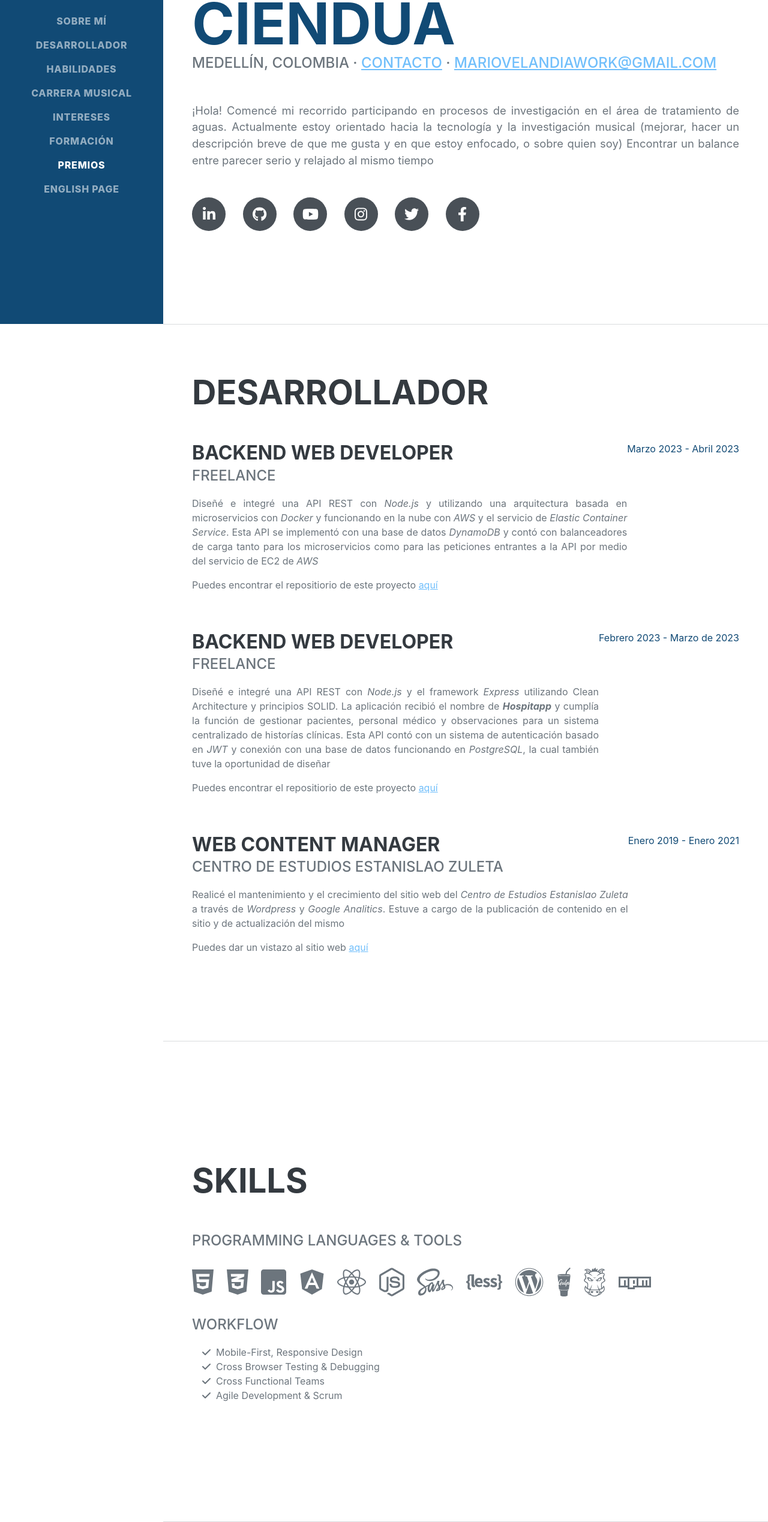
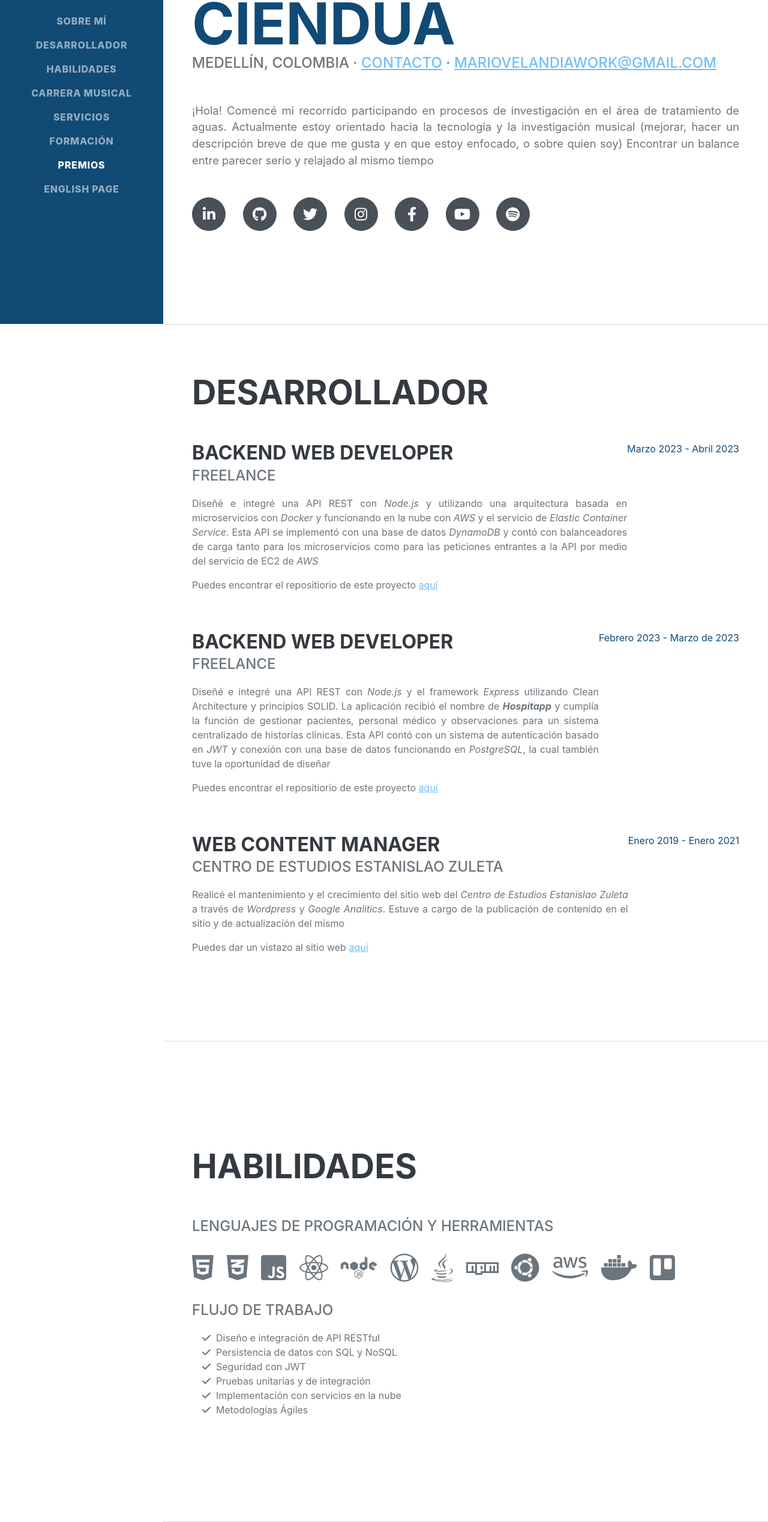
Before and after one commit to mariovelandiac/personal-web, a website: page public/index.html in a window 1280 px wide. Shown: the part 260-2797 px from the top of the page at 60% size. Drawn offline with nearby package versions, Linux system fonts and the light colour scheme; a web font is replaced by a local one.

Commit message:
terminando sección de habilidades y de educación

```diff
--- a/public/index.html
+++ b/public/index.html
@@ -74,8 +74,8 @@
             >
           </li>
           <li class="nav-item">
-            <a class="nav-link js-scroll-trigger" href="#interests"
-              >Intereses</a
+            <a class="nav-link js-scroll-trigger" href="#services"
+              >Servicios</a
             >
           </li>
           <li class="nav-item">
@@ -134,9 +134,9 @@
             ></a>
             <a
               class="social-icon"
-              href="https://www.youtube.com/channel/UC_CJj7UOJnbZ9AwfyFP9yug"
+              href="https://twitter.com/mariovelandiac"
               target="_blank"
-              ><i class="fab fa-youtube"></i
+              ><i class="fab fa-twitter"></i
             ></a>
             <a
               class="social-icon"
@@ -146,15 +146,21 @@
             ></a>
             <a
               class="social-icon"
-              href="https://twitter.com/mariovelandiac"
+              href="https://facebook.com/mariovelandiac"
               target="_blank"
-              ><i class="fab fa-twitter"></i
+              ><i class="fab fa-facebook-f"></i
             ></a>
             <a
               class="social-icon"
-              href="https://facebook.com/mariovelandiac"
+              href="https://www.youtube.com/channel/UC_CJj7UOJnbZ9AwfyFP9yug"
               target="_blank"
-              ><i class="fab fa-facebook-f"></i
+              ><i class="fab fa-youtube"></i
+            ></a>
+            <a
+              class="social-icon"
+              href="https://open.spotify.com/user/qhpm9n4gkzf0x98pmsf38o16d"
+              target="_blank"
+              ><i class="fab fa-spotify"></i
             ></a>
           </div>
         </div>
@@ -171,10 +177,21 @@
               <h3 class="mb-0">Backend Web Developer</h3>
               <div class="subheading mb-3">Freelance</div>
               <p>
-              Diseñé e integré una API REST con <em>Node.js</em> y utilizando una arquitectura basada en microservicios con <em>Docker</em> y funcionando en la nube con <em>AWS</em> y el servicio de <em>Elastic Container Service</em>. Esta API se implementó con una base de datos <em>DynamoDB</em> y contó con balanceadores de carga tanto para los microservicios como para las peticiones entrantes a la API por medio del servicio de EC2 de <em>AWS</em></p>
+                Diseñé e integré una API REST con <em>Node.js</em> y utilizando
+                una arquitectura basada en microservicios con <em>Docker</em> y
+                funcionando en la nube con <em>AWS</em> y el servicio de
+                <em>Elastic Container Service</em>. Esta API se implementó con
+                una base de datos <em>DynamoDB</em> y contó con balanceadores de
+                carga tanto para los microservicios como para las peticiones
+                entrantes a la API por medio del servicio de EC2 de <em>AWS</em>
+              </p>
               <p>
                 Puedes encontrar el repositiorio de este proyecto
-              <a href="https://github.com/mariovelandiac/hospitapp" target="_blank">aquí</a>
+                <a
+                  href="https://github.com/mariovelandiac/hospitapp"
+                  target="_blank"
+                  >aquí</a
+                >
               </p>
             </div>
             <div class="flex-shrink-0">
@@ -188,11 +205,23 @@
               <h3 class="mb-0">Backend Web Developer</h3>
               <div class="subheading mb-3">Freelance</div>
               <p>
-                Diseñé e integré una API REST con <em>Node.js</em> y el framework <em>Express</em> utilizando Clean Architecture y principios SOLID. La aplicación recibió el nombre de <em><b>Hospitapp</b></em> y cumplía la función de gestionar pacientes, personal médico y observaciones para un sistema centralizado de historías clínicas. Esta API contó con un sistema de autenticación basado en <em>JWT</em> y conexión con una base de datos funcionando en <em>PostgreSQL</em>, la cual también tuve la oportunidad de diseñar
+                Diseñé e integré una API REST con <em>Node.js</em> y el
+                framework <em>Express</em> utilizando Clean Architecture y
+                principios SOLID. La aplicación recibió el nombre de
+                <em><b>Hospitapp</b></em> y cumplía la función de gestionar
+                pacientes, personal médico y observaciones para un sistema
+                centralizado de historías clínicas. Esta API contó con un
+                sistema de autenticación basado en <em>JWT</em> y conexión con
+                una base de datos funcionando en <em>PostgreSQL</em>, la cual
+                también tuve la oportunidad de diseñar
               </p>
               <p>
                 Puedes encontrar el repositiorio de este proyecto
-                <a href="https://github.com/mariovelandiac/alegra-test" target="_blank">aquí</a>
+                <a
+                  href="https://github.com/mariovelandiac/alegra-test"
+                  target="_blank"
+                  >aquí</a
+                >
               </p>
             </div>
             <div class="flex-shrink-0">
@@ -204,9 +233,15 @@
           >
             <div class="flex-grow-1">
               <h3 class="mb-0">Web Content Manager</h3>
-              <div class="subheading mb-3">Centro de Estudios Estanislao Zuleta</div>
+              <div class="subheading mb-3">
+                Centro de Estudios Estanislao Zuleta
+              </div>
               <p>
-                Realicé el mantenimiento y el crecimiento del sitio web del <em>Centro de Estudios Estanislao Zuleta</em> a través de <em>Wordpress</em> y <em>Google Analitics</em>. Estuve a cargo de la publicación de contenido en el sitio y de actualización del mismo
+                Realicé el mantenimiento y el crecimiento del sitio web del
+                <em>Centro de Estudios Estanislao Zuleta</em> a través de
+                <em>Wordpress</em> y <em>Google Analitics</em>. Estuve a cargo
+                de la publicación de contenido en el sitio y de actualización
+                del mismo
               </p>
               <p>
                 Puedes dar un vistazo al sitio web
@@ -223,39 +258,51 @@
       <!-- Skills-->
       <section class="resume-section" id="skills">
         <div class="resume-section-content">
-          <h2 class="mb-5">Skills</h2>
-          <div class="subheading mb-3">Programming Languages & Tools</div>
+          <h2 class="mb-5">Habilidades</h2>
+          <div class="subheading mb-3">
+            Lenguajes de programación y herramientas
+          </div>
           <ul class="list-inline dev-icons">
             <li class="list-inline-item"><i class="fab fa-html5"></i></li>
             <li class="list-inline-item"><i class="fab fa-css3-alt"></i></li>
             <li class="list-inline-item"><i class="fab fa-js-square"></i></li>
-            <li class="list-inline-item"><i class="fab fa-angular"></i></li>
             <li class="list-inline-item"><i class="fab fa-react"></i></li>
-            <li class="list-inline-item"><i class="fab fa-node-js"></i></li>
-            <li class="list-inline-item"><i class="fab fa-sass"></i></li>
-            <li class="list-inline-item"><i class="fab fa-less"></i></li>
-            <li class="list-inline-item"><i class="fab fa-wordpress"></i></li>
-            <li class="list-inline-item"><i class="fab fa-gulp"></i></li>
-            <li class="list-inline-item"><i class="fab fa-grunt"></i></li>
+            <li class="list-inline-item"><i class="fab fa-node"></i></li>
+            <li class="list-inline-item">
+              <i class="fab fa-wordpress-simple"></i>
+            </li>
+            <li class="list-inline-item"><i class="fab fa-java"></i></li>
             <li class="list-inline-item"><i class="fab fa-npm"></i></li>
+            <li class="list-inline-item"><i class="fab fa-ubuntu"></i></li>
+            <li class="list-inline-item"><i class="fab fa-aws"></i></li>
+            <li class="list-inline-item"><i class="fab fa-docker"></i></li>
+            <li class="list-inline-item"><i class="fab fa-trello"></i></li>
           </ul>
-          <div class="subheading mb-3">Workflow</div>
+          <div class="subheading mb-3">Flujo de Trabajo</div>
           <ul class="fa-ul mb-0">
             <li>
               <span class="fa-li"><i class="fas fa-check"></i></span>
-              Mobile-First, Responsive Design
+              Diseño e integración de API RESTful
             </li>
             <li>
               <span class="fa-li"><i class="fas fa-check"></i></span>
-              Cross Browser Testing & Debugging
+              Persistencia de datos con SQL y NoSQL
             </li>
             <li>
               <span class="fa-li"><i class="fas fa-check"></i></span>
-              Cross Functional Teams
+              Seguridad con JWT
             </li>
             <li>
               <span class="fa-li"><i class="fas fa-check"></i></span>
-              Agile Development & Scrum
+              Pruebas unitarias y de integración
+            </li>
+            <li>
+              <span class="fa-li"><i class="fas fa-check"></i></span>
+              Implementación con servicios en la nube
+            </li>
+            <li>
+              <span class="fa-li"><i class="fas fa-check"></i></span>
+              Metodologías Ágiles
             </li>
           </ul>
         </div>
@@ -281,9 +328,9 @@
       </section>
       <hr class="m-0" />
       <!-- Interests-->
-      <section class="resume-section" id="interests">
+      <section class="resume-section" id="services">
         <div class="resume-section-content">
-          <h2 class="mb-5">Interests</h2>
+          <h2 class="mb-5">Servicios</h2>
           <p>
             Apart from being a web developer, I enjoy most of my time being
             outdoors. In the winter, I am an avid skier and novice ice climber.
@@ -302,28 +349,39 @@
       <!-- Education-->
       <section class="resume-section" id="education">
         <div class="resume-section-content">
-          <h2 class="mb-5">Education</h2>
+          <h2 class="mb-5">Educación</h2>
           <div
             class="d-flex flex-column flex-md-row justify-content-between mb-5"
           >
             <div class="flex-grow-1">
-              <h3 class="mb-0">University of Colorado Boulder</h3>
-              <div class="subheading mb-3">Bachelor of Science</div>
-              <div>Computer Science - Web Development Track</div>
-              <p>GPA: 3.23</p>
+              <h3 class="mb-0">Universidad Nacional de Colombia</h3>
+              <div class="subheading mb-3">Ingenieiro Químico</div>
+              <div>Investigación en Química experimental - Fenómenos de Superficie</div>
+              <p>GPA: 4.3</p>
             </div>
             <div class="flex-shrink-0">
-              <span class="text-primary">August 2006 - May 2010</span>
+              <span class="text-primary">Febrero 2014 - Diciembre 2019</span>
+            </div>
+          </div>
+          <div class="d-flex flex-column flex-md-row justify-content-between mb-5">
+            <div class="flex-grow-1">
+              <h3 class="mb-0">Tecnológico de Artes Débora Arango</h3>
+              <div class="subheading mb-3">Tecnólogo en Prácticas Musicales</div>
+              <div>Énfasis en Bajo Eléctrico</div>
+              <p>GPA: 4.7</p>
+            </div>
+            <div class="flex-shrink-0">
+              <span class="text-primary">Febrero 2020 - Noviembre 2022</span>
             </div>
           </div>
           <div class="d-flex flex-column flex-md-row justify-content-between">
             <div class="flex-grow-1">
-              <h3 class="mb-0">James Buchanan High School</h3>
-              <div class="subheading mb-3">Technology Magnet Program</div>
-              <p>GPA: 3.56</p>
+              <h3 class="mb-0">Platzi</h3>
+              <div class="subheading mb-3">Backend con Node.js</div>
+              <div>Desarrollo de API RESTful, tareas en segundo plano, seguridad y recursos informáticos</div>
             </div>
             <div class="flex-shrink-0">
-              <span class="text-primary">August 2002 - May 2006</span>
+              <span class="text-primary">Marzo 2022 - En curso  </span>
             </div>
           </div>
         </div>
```
Lines whose indentation alone changed are shown as unchanged.
